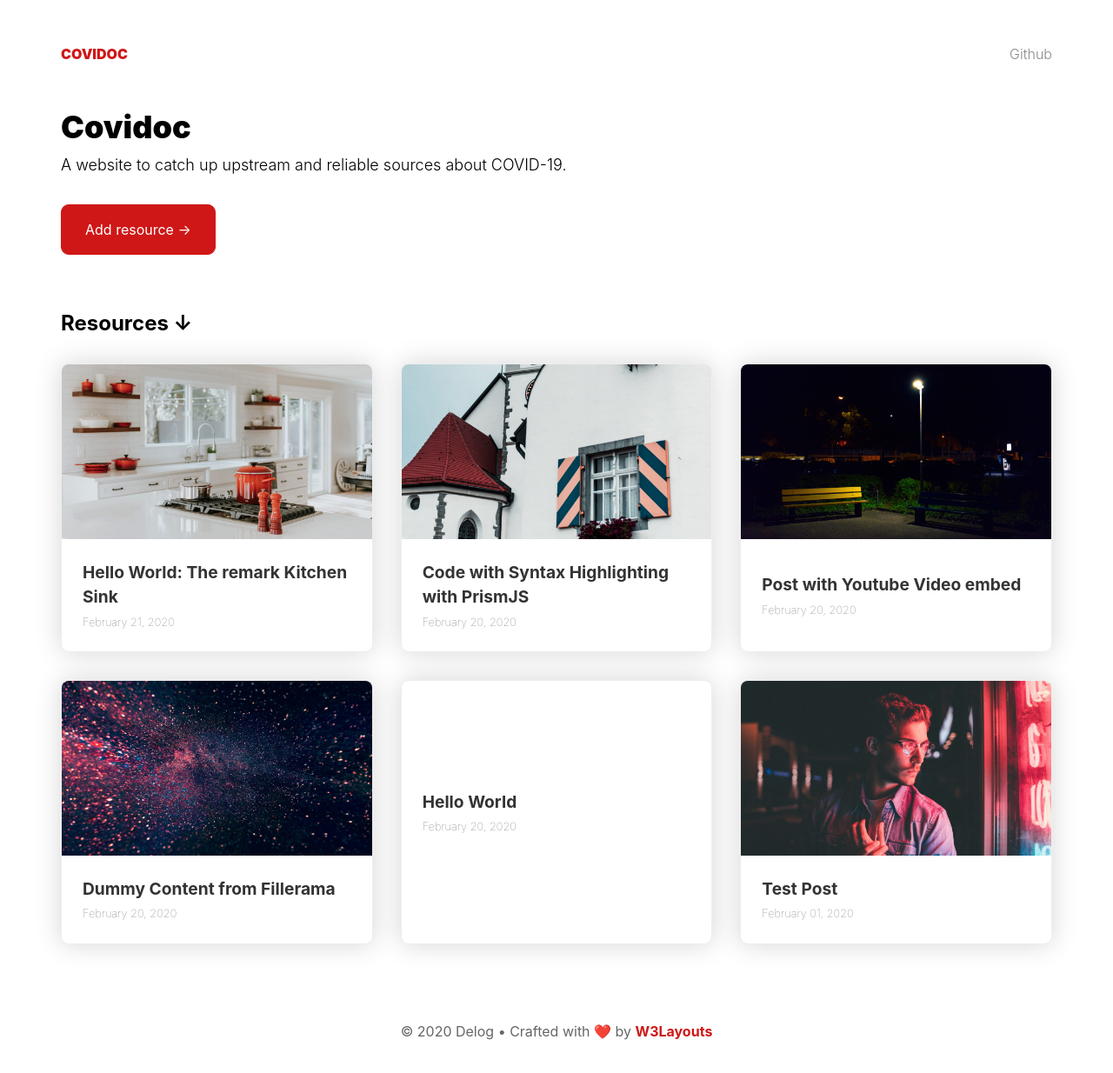
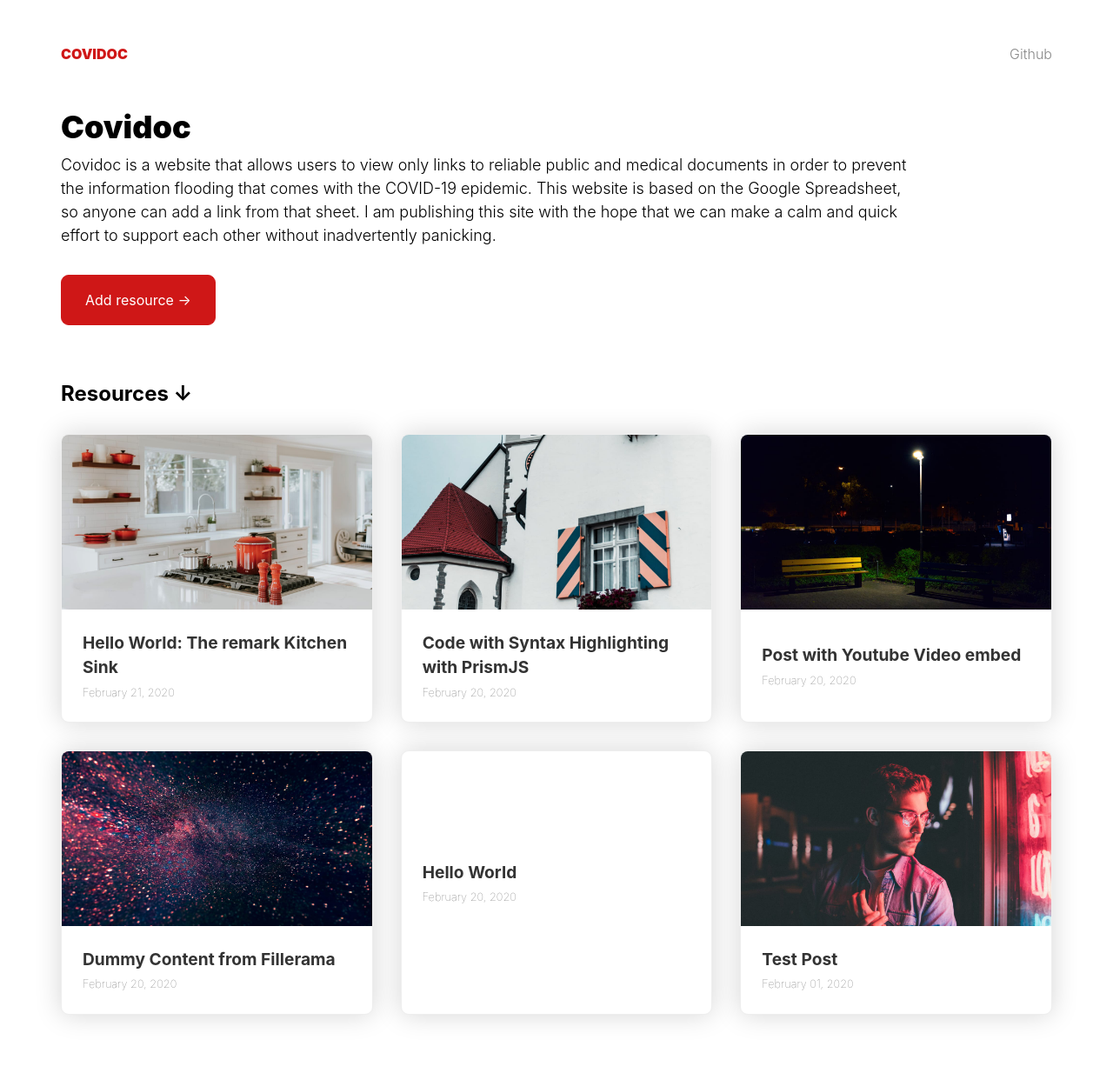
Before and after one commit to timakin/covidoc, a Gatsby site: page / in a window 1280 px wide. Shown: the whole page at 87% size. After the commit the page ends 1199 px from the top, so only its background shows below. Built offline with nearby package versions, Linux system fonts and the light colour scheme; Gatsby itself is replaced by a stand-in of ours.

Commit message:
updated home description

```diff
--- a/gatsby-config.js
+++ b/gatsby-config.js
@@ -12,7 +12,10 @@ module.exports = {
     // siteUrl: ``,
     home: {
       title: `Covidoc`,
-      description: `A website to catch up upstream and reliable sources about COVID-19.`,
+      description: `
+Covidoc is a website that allows users to view only links to reliable public and medical documents in order to prevent the information flooding that comes with the COVID-19 epidemic.
+This website is based on the Google Spreadsheet, so anyone can add a link from that sheet.
+I am publishing this site with the hope that we can make a calm and quick effort to support each other without inadvertently panicking.`,
     },
   },
   plugins: [
--- a/src/components/layout.js
+++ b/src/components/layout.js
@@ -24,9 +24,6 @@ export default ({ children }) => {
         <Navigation />
       </header>
       {children}
-      <footer className="site-footer">
-        <p>&copy; 2020 Delog &bull; Crafted with <span role="img" aria-label="love">❤️</span> by <a href="https://w3layouts.com">W3Layouts</a></p>
-      </footer>
     </div>
   )
 }
```
